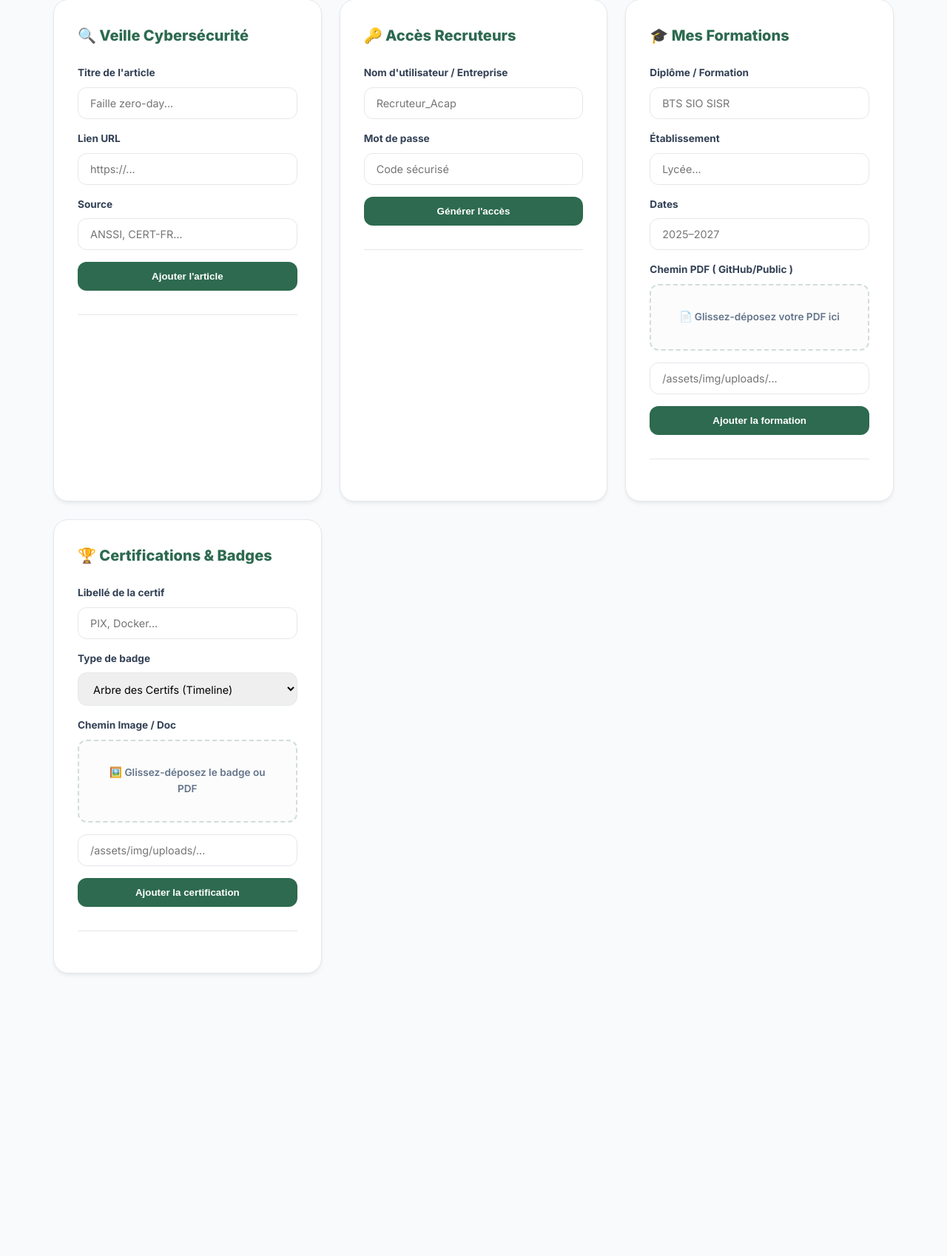
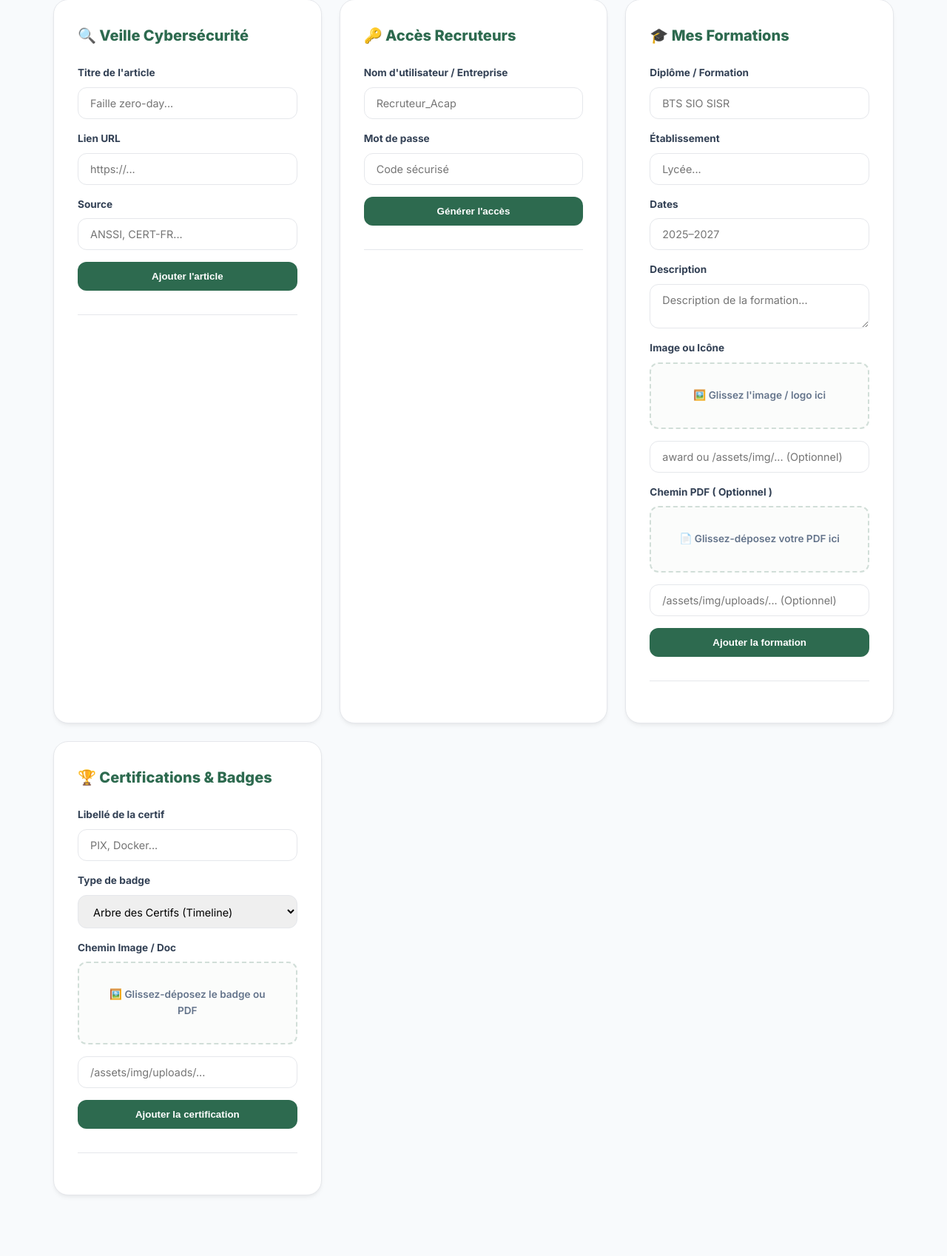
Before and after one commit to IT-Amine/PortfolioV3, a PHP site: page /admin in a window 1280 px wide. Shown: the part 237-1935 px from the top of the page at 74% size. Before the commit the page ends 1554 px from the top, so only its background shows below. Run offline with PHP 8.4, Linux system fonts and the light colour scheme; the visitor is signed in with stand-in values (Sample User, id 1); data that the repository does not hold is empty; some libraries are stand-ins or nearby versions.

Commit message:
Fix bugs with formation image and pdf upload in admin panel

```diff
--- a/assets/js/script.js
+++ b/assets/js/script.js
@@ -30,6 +30,12 @@ const ICONS = {
 };
 
 function getIcon(name) {
+  if (!name) return ICONS['terminal'];
+
+  if (typeof name === 'string' && (name.startsWith('/') || name.startsWith('http') || name.startsWith('./') || name.endsWith('.png') || name.endsWith('.jpg') || name.endsWith('.jpeg') || name.endsWith('.svg') || name.endsWith('.pdf'))) {
+    return `<img src="${name}" alt="icon" style="width: 100%; height: 100%; object-fit: contain;">`;
+  }
+
   const iconContent = ICONS[name];
   if (!iconContent) return ICONS['terminal'];
 
--- a/views/pages/admin.php
+++ b/views/pages/admin.php
@@ -128,12 +128,24 @@ if (!isset($_SESSION['role']) || $_SESSION['role'] !== 'admin') {
                             <input type="text" id="f_date" class="admin-input" placeholder="2025–2027" required>
                         </div>
                         <div class="admin-input-group">
-                            <label>Chemin PDF ( GitHub/Public )</label>
+                            <label>Description</label>
+                            <textarea id="f_desc" class="admin-input" placeholder="Description de la formation..." style="resize:vertical;"></textarea>
+                        </div>
+                        <div class="admin-input-group">
+                            <label>Image ou Icône</label>
+                            <div class="dropzone" id="f_icon_drop">
+                                <span>🖼️ Glissez l'image / logo ici</span>
+                                <input type="file" hidden accept=".png,.jpg,.jpeg">
+                            </div>
+                            <input type="text" id="f_icon" class="admin-input" placeholder="award ou /assets/img/... (Optionnel)">
+                        </div>
+                        <div class="admin-input-group">
+                            <label>Chemin PDF ( Optionnel )</label>
                             <div class="dropzone" id="f_drop">
                                 <span>📄 Glissez-déposez votre PDF ici</span>
                                 <input type="file" hidden accept=".pdf">
                             </div>
-                            <input type="text" id="f_pdf" class="admin-input" placeholder="/assets/img/uploads/..." required>
+                            <input type="text" id="f_pdf" class="admin-input" placeholder="/assets/img/uploads/... (Optionnel)">
                         </div>
                         <button type="submit" class="btn-submit">Ajouter la formation</button>
                     </form>
@@ -297,6 +309,9 @@ if (!isset($_SESSION['role']) || $_SESSION['role'] !== 'admin') {
             body.append('title', document.getElementById('f_title').value);
             body.append('subtitle', document.getElementById('f_subtitle').value);
             body.append('date', document.getElementById('f_date').value);
+            body.append('desc', document.getElementById('f_desc').value);
+            const iconVal = document.getElementById('f_icon').value.trim();
+            body.append('icon', iconVal ? iconVal : 'award');
             body.append('pdf_path', document.getElementById('f_pdf').value);
             const res = await apiCall('/admin_actions?action=add_formation', 'POST', body);
             if(res.success) { showStatus('f_status', 'Formation ajoutée'); e.target.reset(); loadFormations(); }
@@ -335,6 +350,7 @@ if (!isset($_SESSION['role']) || $_SESSION['role'] !== 'admin') {
         loadUsers();
         loadFormations();
         loadCerts();
+        setupDropZone('f_icon_drop', 'f_icon', 'f_status');
         setupDropZone('f_drop', 'f_pdf', 'f_status');
         setupDropZone('c_drop', 'c_file', 'c_status');
     </script>
```
Lines whose indentation alone changed are shown as unchanged.
